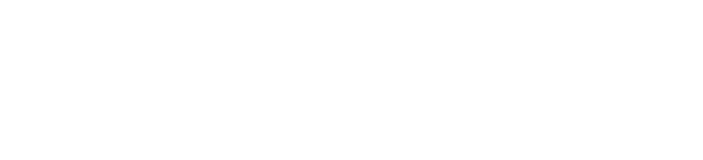
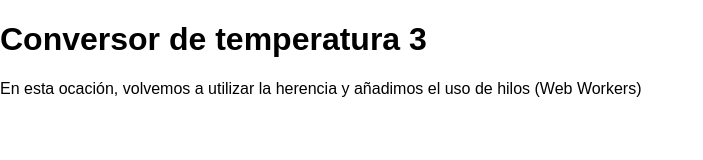
Before and after one commit to giffunis/STW3, a plain HTML site: page index.html in a window 1280 px wide. Shown: the whole page, without its empty margins (0-703 px from the left). Drawn offline with Linux system fonts and the light colour scheme.

Commit message:
modificando el index

```diff
--- a/index.html
+++ b/index.html
@@ -3,8 +3,18 @@
 <head>
   <meta charset="UTF-8">
   <title>STW3</title>
+  <link rel="stylesheet" href="css/normalize.css">
+  <link rel="stylesheet" href="css/customs.css">
 </head>
 <body>
+<div id="header">
+  <h1 id="titulo">Conversor de temperatura 3</h1>
+</div>
+<!-- /header -->
+<div id="cuerpo">
+  <p>En esta ocación, volvemos a utilizar la herencia y añadimos el uso de hilos (Web Workers)</p>
+</div>
+<!-- /cuerpo -->
 
 </body>
 </html>
```
